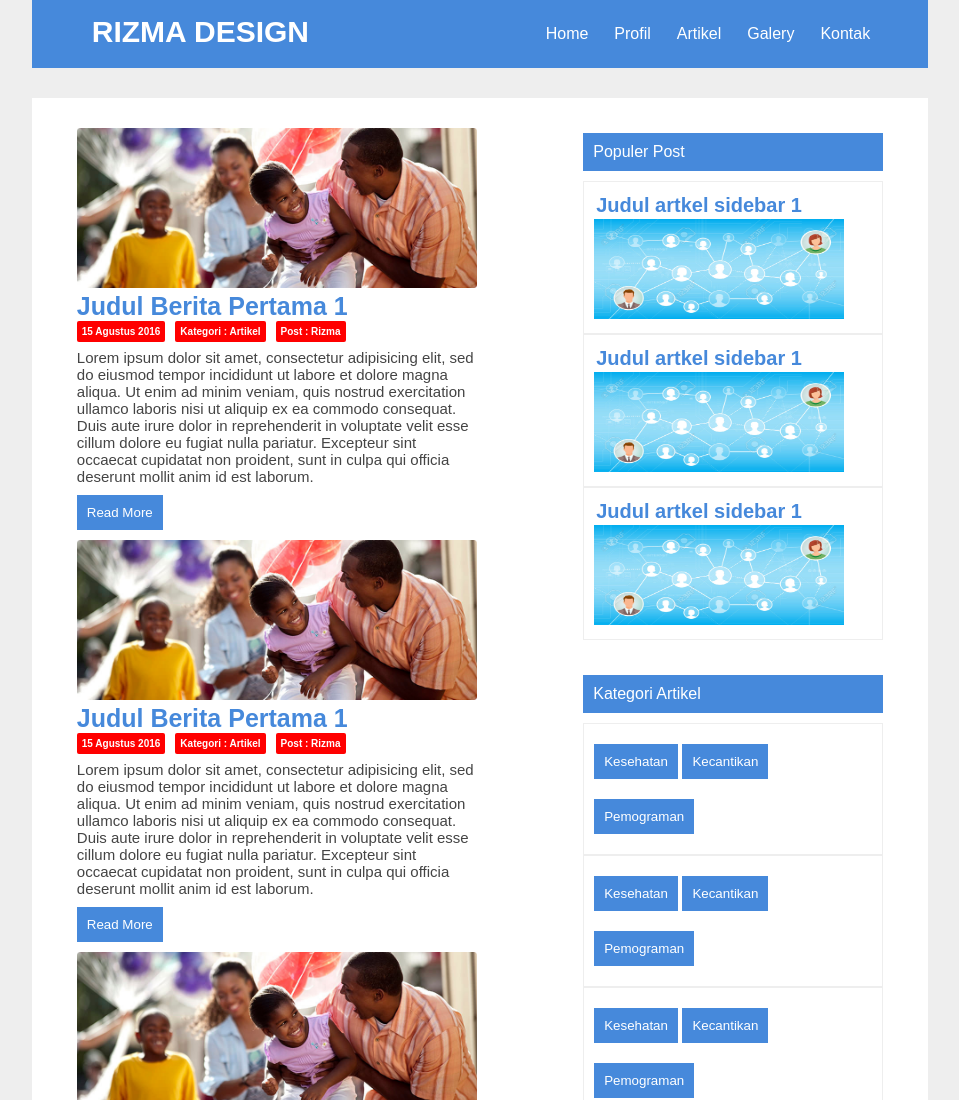
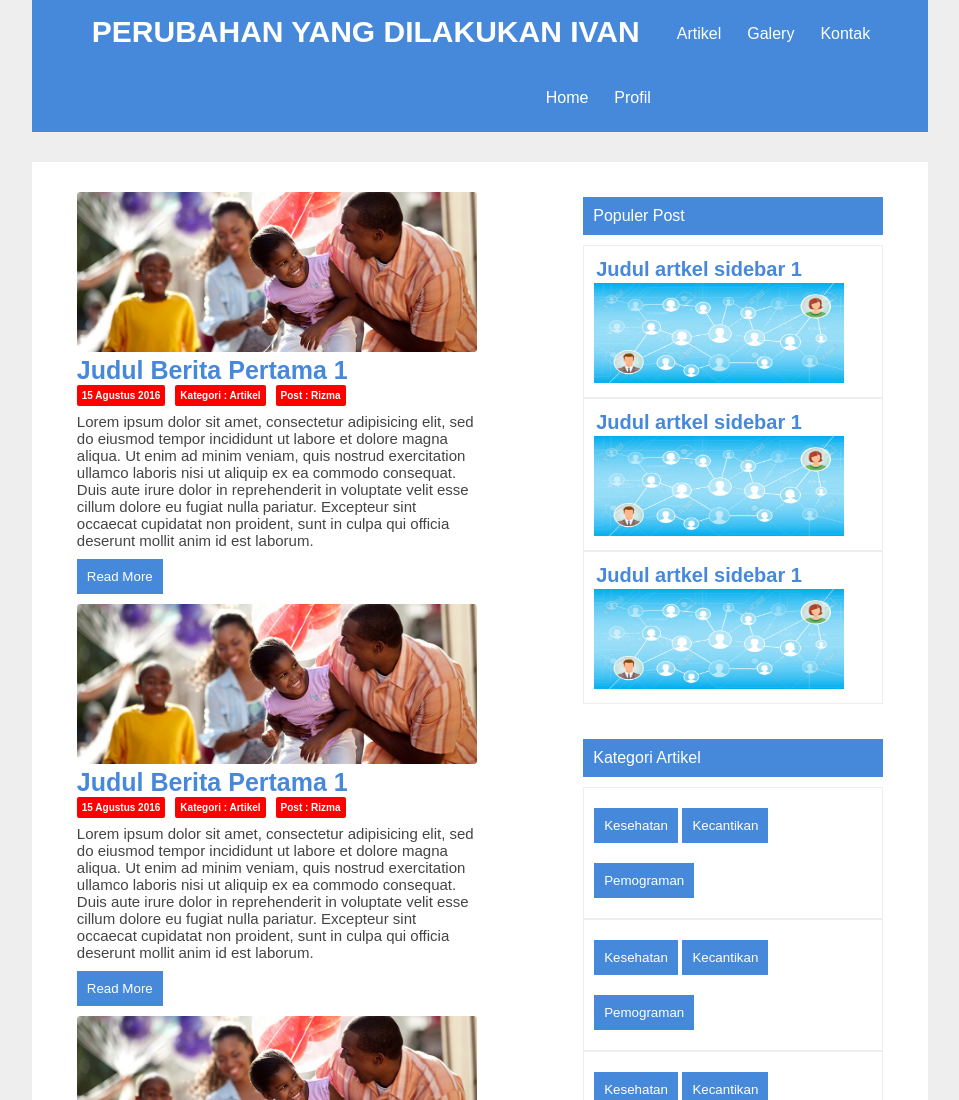
Before and after one commit to natankurniawan/uasmanpro2023, a plain HTML site: page Web Design/index.html in a window 1280 px wide. Shown: the top 1100 px of the page, without its empty margins (160-1119 px from the left). Drawn offline with Linux system fonts and the light colour scheme.

Commit message:
Melakukan perubahan pada index PERUBAHAN IVAN

```diff
--- a/Web Design/index.html
+++ b/Web Design/index.html
@@ -7,7 +7,7 @@
 <body style="background: #eee">
 	<div class="header">
 		<div class="logo">
-			<h1>rizma design</h1>
+			<h1>PERUBAHAN YANG DILAKUKAN IVAN</h1>
 		</div>
 		<nav>
 			<ul>
```
